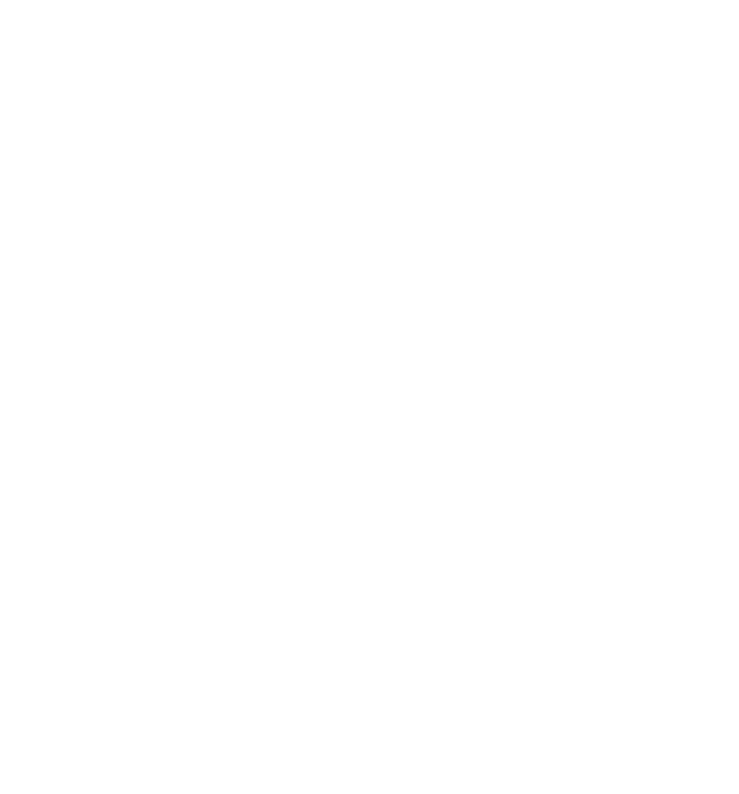
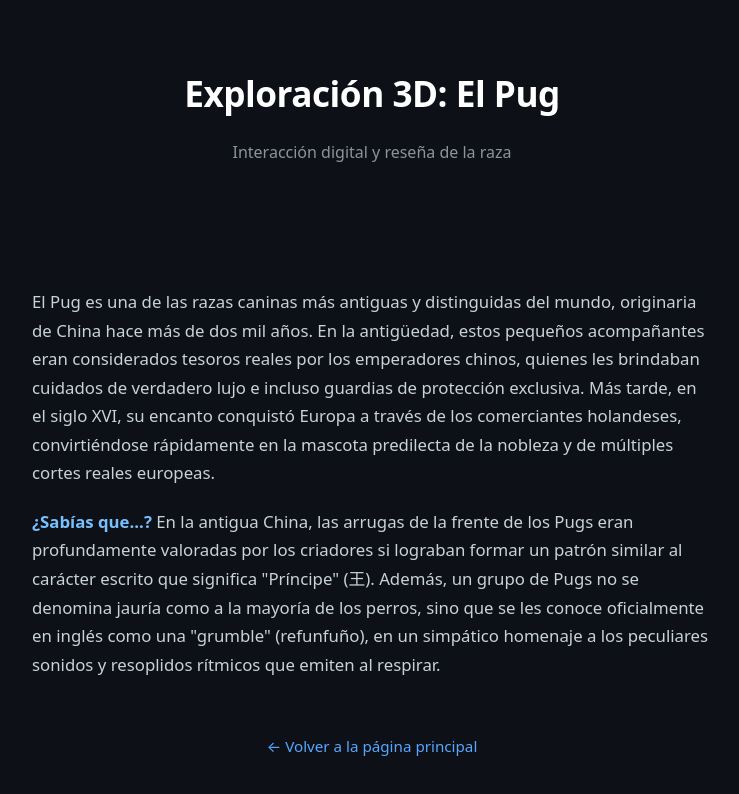
Before and after one commit to camilagutierrezs/Modelo-3D-Pug, a plain HTML site: page index.html in a window 1280 px wide. Shown: the whole page, without its empty margins (268-1007 px from the left). Drawn offline with Linux system fonts and the light colour scheme; some packages are replaced by stand-ins of ours; a script that the page names is missing.

Commit message:
Update index.html

```diff
--- a/index.html
+++ b/index.html
@@ -1,14 +1,105 @@
 <!doctype html>
-<html lang="en">
+<html lang="es">
   <head>
-    <title>&lt;model-viewer&gt; template</title>
+    <title>Modelo 3D - Pug</title>
     <meta charset="utf-8">
-    <meta name="description" content="&lt;model-viewer&gt; template">
+    <meta name="description" content="Visualizador interactivo de modelo 3D de un Pug">
     <meta name="viewport" content="width=device-width, initial-scale=1">
     <link type="text/css" href="./styles.css" rel="stylesheet"/>
+
+    <style>
+      * {
+        box-sizing: border-box;
+      }
+
+      body {
+        font-family: system-ui, -apple-system, BlinkMacSystemFont, 'Segoe UI', Roboto, sans-serif;
+        background-color: #0d1117;
+        color: #e6edf3;
+        display: flex;
+        flex-direction: column;
+        align-items: center;
+        min-height: 100vh;
+        margin: 0;
+        padding: 40px 20px;
+        line-height: 1.7;
+      }
+
+      header {
+        text-align: center;
+        max-width: 700px;
+        margin-bottom: 25px;
+      }
+
+      h1 {
+        font-size: 2.2rem;
+        font-weight: 600;
+        letter-spacing: -0.5px;
+        margin-bottom: 8px;
+        color: #ffffff;
+      }
+
+      .subtitle {
+        color: #8b949e;
+        font-size: 1rem;
+      }
+
+      .viewer-container {
+        width: 100%;
+        max-width: 750px;
+        height: 480px;
+        margin-bottom: 40px;
+      }
+
+      model-viewer {
+        width: 100%;
+        height: 100%;
+        background-color: transparent;
+      }
+
+      .content-section {
+        max-width: 680px;
+        text-align: left;
+      }
+
+      .content-section p {
+        font-size: 1.05rem;
+        color: #c9d1d9;
+        margin-bottom: 20px;
+      }
+
+      .fun-fact {
+        color: #a5d6ff;
+      }
+
+      .fun-fact span {
+        font-weight: 600;
+        color: #79c0ff;
+      }
+
+      .nav-link {
+        margin-top: 35px;
+        display: inline-block;
+        color: #58a6ff;
+        text-decoration: none;
+        font-size: 0.95rem;
+        transition: opacity 0.2s ease;
+      }
+
+      .nav-link:hover {
+        opacity: 0.8;
+        text-decoration: underline;
+      }
+    </style>
   </head>
   <body>
-    <!-- <model-viewer> HTML element -->
+
+    <header>
+      <h1>Exploración 3D: El Pug</h1>
+      <p class="subtitle">Interacción digital y reseña de la raza</p>
+    </header>
+
+    <div class="viewer-container">
       <model-viewer src="cute_pug.glb" ar ar-modes="webxr scene-viewer quick-look" camera-controls tone-mapping="neutral" poster="poster.webp" shadow-intensity="1" autoplay>
         <div class="progress-bar hide" slot="progress-bar">
             <div class="update-bar"></div>
@@ -20,8 +111,21 @@
             <img src="ar_hand_prompt.png">
         </div>
       </model-viewer>
+    </div>
+
+    <section class="content-section">
+      <p>
+        El Pug es una de las razas caninas más antiguas y distinguidas del mundo, originaria de China hace más de dos mil años. En la antigüedad, estos pequeños acompañantes eran considerados tesoros reales por los emperadores chinos, quienes les brindaban cuidados de verdadero lujo e incluso guardias de protección exclusiva. Más tarde, en el siglo XVI, su encanto conquistó Europa a través de los comerciantes holandeses, convirtiéndose rápidamente en la mascota predilecta de la nobleza y de múltiples cortes reales europeas.
+      </p>
+
+      <p class="fun-fact">
+        <span>¿Sabías que...?</span> En la antigua China, las arrugas de la frente de los Pugs eran profundamente valoradas por los criadores si lograban formar un patrón similar al carácter escrito que significa "Príncipe" (王). Además, un grupo de Pugs no se denomina jauría como a la mayoría de los perros, sino que se les conoce oficialmente en inglés como una "grumble" (refunfuño), en un simpático homenaje a los peculiares sonidos y resoplidos rítmicos que emiten al respirar.
+      </p>
+    </section>
+
+    <a href="../index.html" class="nav-link">← Volver a la página principal</a>
+
     <script src="script.js"></script>
-    <!-- Loads <model-viewer> for browsers: -->
     <script type="module" src="https://ajax.googleapis.com/ajax/libs/model-viewer/4.4.0/model-viewer.min.js"></script>
   </body>
 </html>
```
Lines whose indentation alone changed are shown as unchanged.
